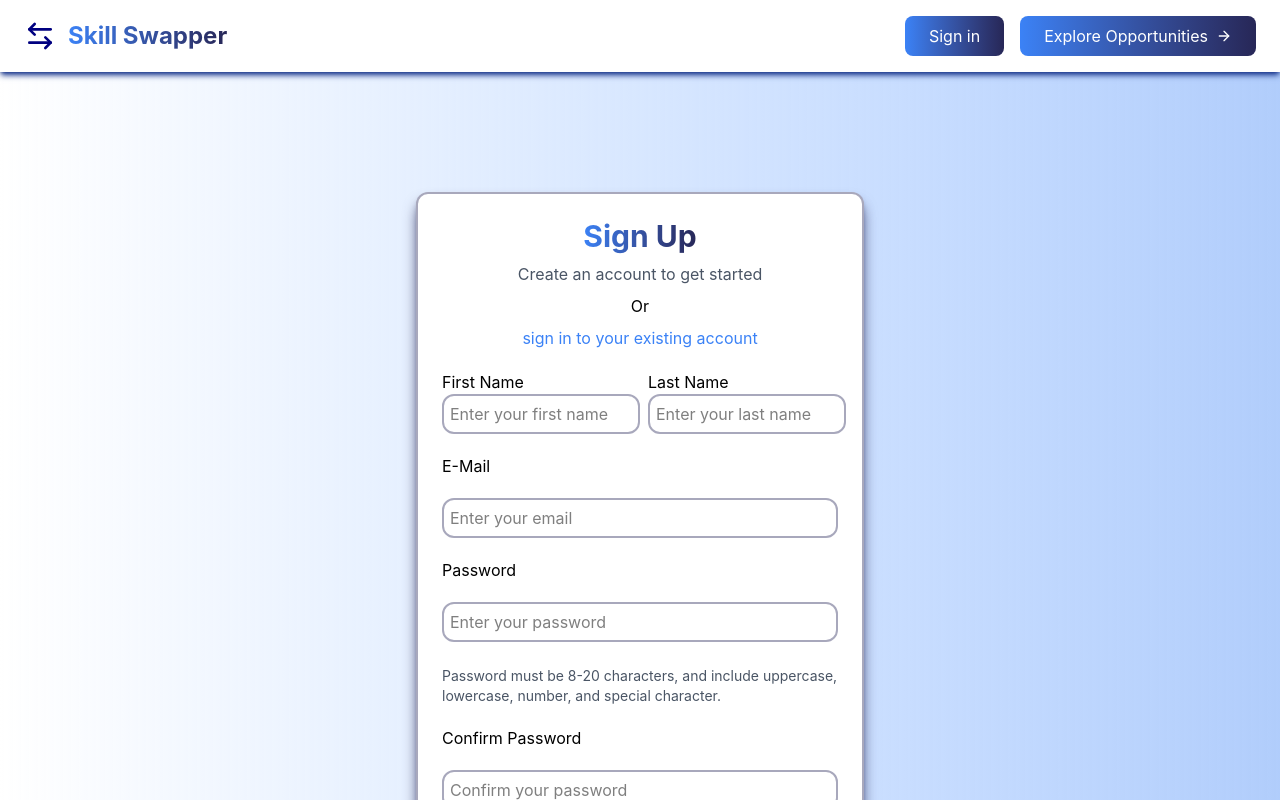
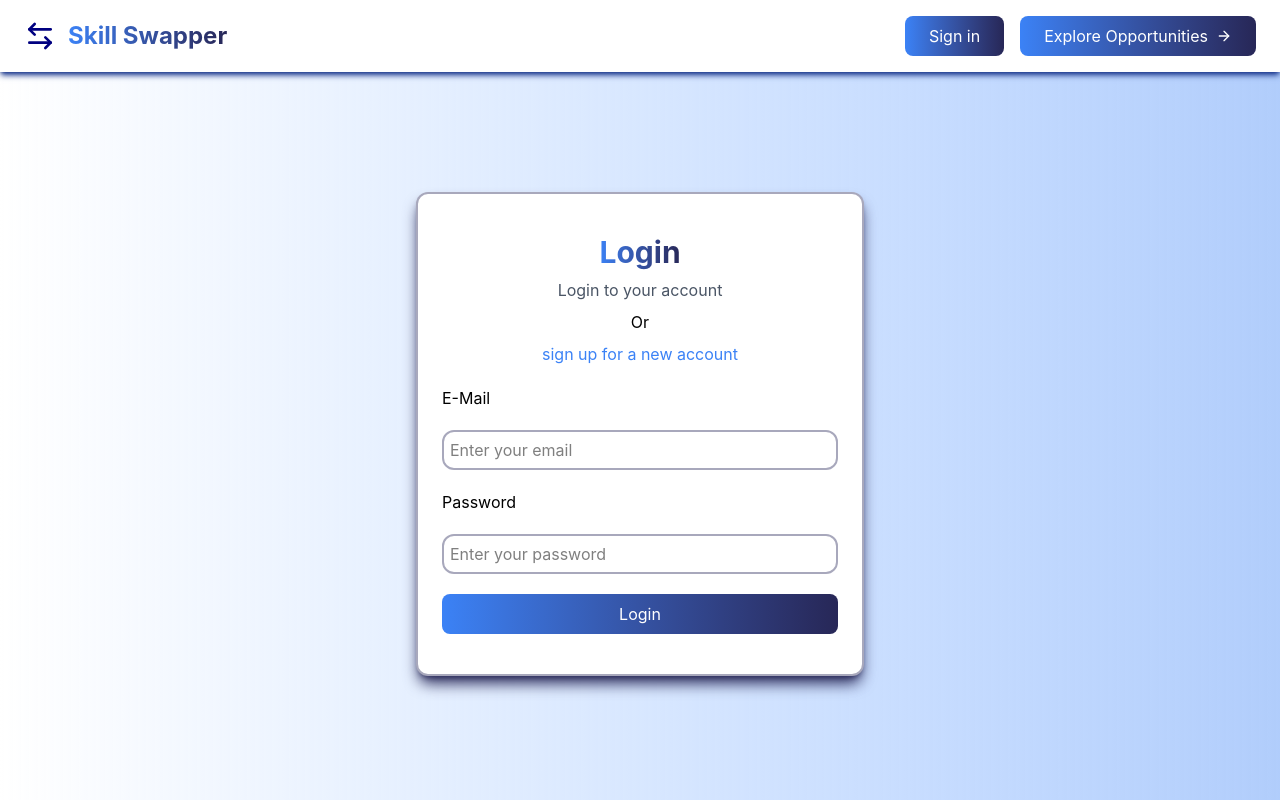
Before and after one commit to Bilal829-tech/skill-fyp, a React (Vite) app: page /users in a window 1280 px wide. Shown: the top 800 px of the page. Built offline with nearby package versions, Linux system fonts and the light colour scheme.

Commit message:
feat: initialize project structure with layout, footer, and sign-up page components

```diff
--- a/src/App.tsx
+++ b/src/App.tsx
@@ -1,5 +1,5 @@
 // import Home from "./pages/home.tsx"
-import SignUp from "./pages/signUp.tsx"
+import Login from "./pages/Login.tsx"
 
 function App() {
 
@@ -8,7 +8,7 @@ function App() {
     <>
 
   {/* <Home />    */}
-  <SignUp />
+  <Login />
     </>
 
   )
--- a/src/components/header.tsx
+++ b/src/components/header.tsx
@@ -34,7 +34,7 @@ function Header() {
             className="btn-gradient text-center"
             onClick={() => setMenuOpen(false)}
           >
-            Sign in
+          Login
           </Link>
           <Link
             to="/signUp"
--- a/src/pages/Login.tsx
+++ b/src/pages/Login.tsx
@@ -1,6 +1,92 @@
+import { useState } from "react"
+import { Link } from "react-router-dom"
+
 function Login (){
+
+  const [form, setForm] = useState({
+    email: "",
+    password: "",
+    error: "",
+    message: ""
+  })
+  const [loading, setLoading] = useState(false)
+
+  const handleChange = (e: React.ChangeEvent<HTMLInputElement>) => {
+    const { name, value } = e.target
+    setForm({
+      ...form,
+      [name]: value
+    })
+  }
+
+  const handleSubmit = async (e: React.FormEvent) => {
+    e.preventDefault()
+    setLoading(true)
+    await new Promise((res) => setTimeout(res, 2000))
+    setForm({
+      ...form,
+      message: "Login successful",
+      error: ""
+    })
+    setLoading(false)
+  }
+
   return (
-<></>
+<>
+<div className="min-h-screen bg-linear-to-r from-white to-secondary/40 backdrop-blur-lg p-10">
+  <div className="flex flex-col justify-center items-center mx-auto my-20">
+    <form onSubmit={handleSubmit}>
+      <div className="flex flex-col gap-5 w-full md:w-md mx-auto px-6 py-10 bg-white border-2 border-primary/40 hover:border-secondary rounded-xl shadow-lg shadow-primary  ">
+        <div className="flex flex-col justify-center items-center gap-2">
+          <h1 className="text-gradient text-3xl font-bold">Login</h1>
+          <p className="text-md text-gray-600">Login to your account</p>
+          Or{' '}
+          <Link
+            to="/signUp"
+            className="font-md text-secondary hover:text-primary"
+          >
+            sign up for a new account
+          </Link>
+        </div>
+        <label htmlFor="email">E-Mail</label>
+        <input
+          type="email"
+          name="email"
+          id="email"
+          autoComplete="email"
+          required
+          placeholder="Enter your email"
+          value={form.email}
+          onChange={handleChange}
+          className="border-2 border-primary/40 hover:border-secondary rounded-xl p-1.5"
+        />
+        <label htmlFor="password">Password</label>
+        <input
+          type="password"
+          name="password"
+          id="password"
+          autoComplete="current-password"
+          required
+          placeholder="Enter your password"
+          value={form.password}
+          onChange={handleChange}
+          className="border-2 border-primary/40 hover:border-secondary rounded-xl p-1.5"
+        />
+        {form.error && <p className="text-red-500">{form.error}</p>}
+        {form.message && <p className="text-green-500">{form.message}</p>}
+        <button
+          type="submit"
+          disabled={loading}
+          className="btn-gradient"
+        >
+          {loading ? "Logging in..." : "Login"}
+        </button>
+      </div>
+    </form>
+
+  </div>
+</div>
+</>
   )
 }
 
--- a/src/pages/home.tsx
+++ b/src/pages/home.tsx
@@ -61,13 +61,13 @@ const features = [
 
     <span className="flex flex-col sm:flex-row gap-3 sm:gap-4 w-full sm:w-auto">
       <Link
-        to="/signup"
+        to="/signUp"
         className="flex justify-center items-center gap-1 btn-gradient"
       >
         Start Learning Today <ArrowRight size={18} />
       </Link>
       <Link to="/login" className="btn-gradient text-center">
-        Sign In
+        Login
       </Link>
     </span>
 
```
